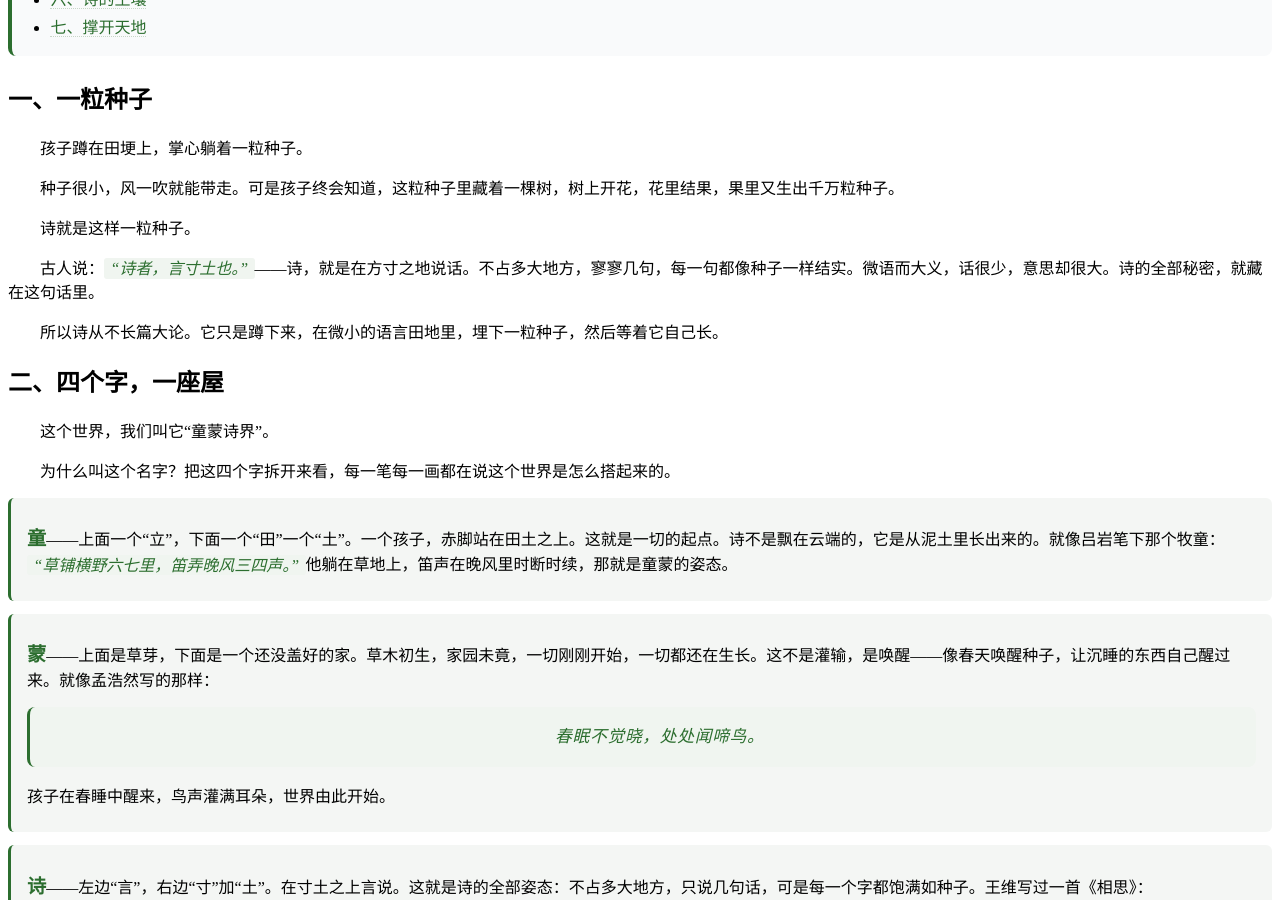
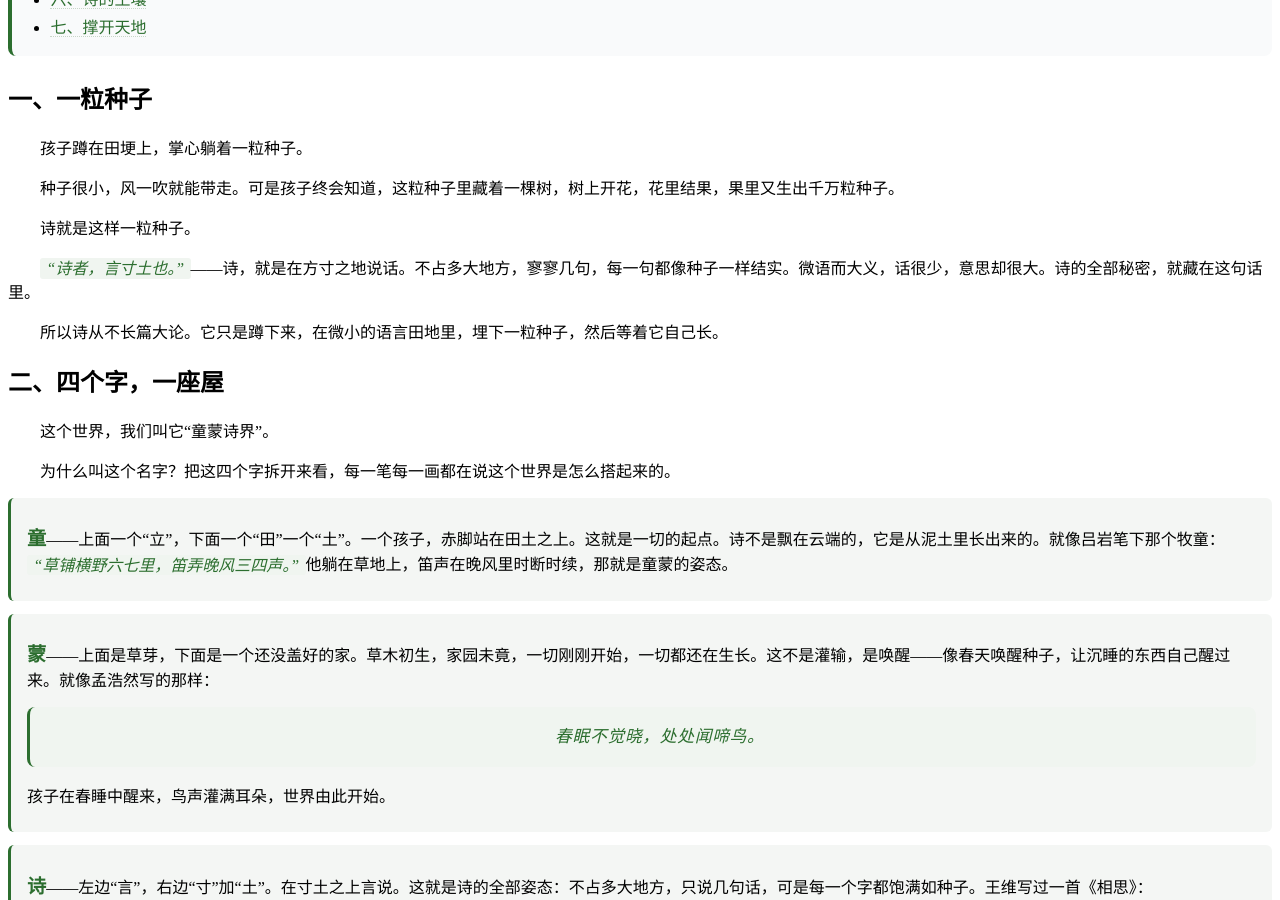
Before and after one commit to chixiao994/chixiao994.github.io, a Jekyll site: the page shibianji/interpretations/童蒙/千家诗/index.html, which Jekyll copies as it is, in a window 1280 px wide and 900 px high, scrolled down 395 px. Built offline with Jekyll 4.4.1, drawn with Linux system fonts in a browser that asks for light colours.

Commit message:
Update index.html

```diff
--- a/shibianji/interpretations/童蒙/千家诗/index.html
+++ b/shibianji/interpretations/童蒙/千家诗/index.html
@@ -179,7 +179,7 @@
         <p>孩子蹲在田埂上，掌心躺着一粒种子。</p>
         <p>种子很小，风一吹就能带走。可是孩子终会知道，这粒种子里藏着一棵树，树上开花，花里结果，果里又生出千万粒种子。</p>
         <p>诗就是这样一粒种子。</p>
-        <p>古人说：<span class="inline-quote">“诗者，言寸土也。”</span>——诗，就是在方寸之地说话。不占多大地方，寥寥几句，每一句都像种子一样结实。微语而大义，话很少，意思却很大。诗的全部秘密，就藏在这句话里。</p>
+        <p><span class="inline-quote">“诗者，言寸土也。”</span>——诗，就是在方寸之地说话。不占多大地方，寥寥几句，每一句都像种子一样结实。微语而大义，话很少，意思却很大。诗的全部秘密，就藏在这句话里。</p>
         <p>所以诗从不长篇大论。它只是蹲下来，在微小的语言田地里，埋下一粒种子，然后等着它自己长。</p>
 
         <h2 id="si-ge-zi">二、四个字，一座屋</h2>
```
